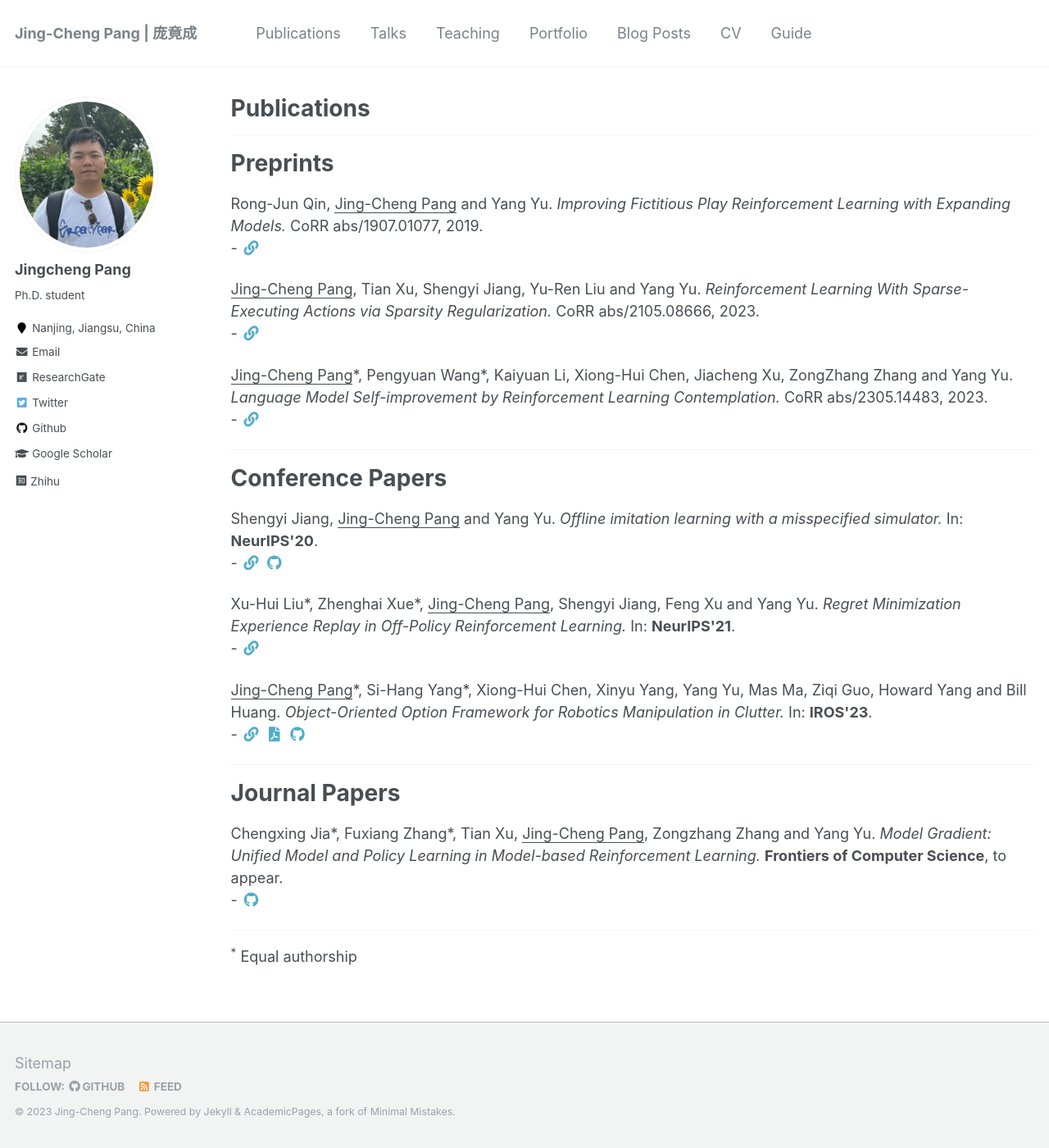
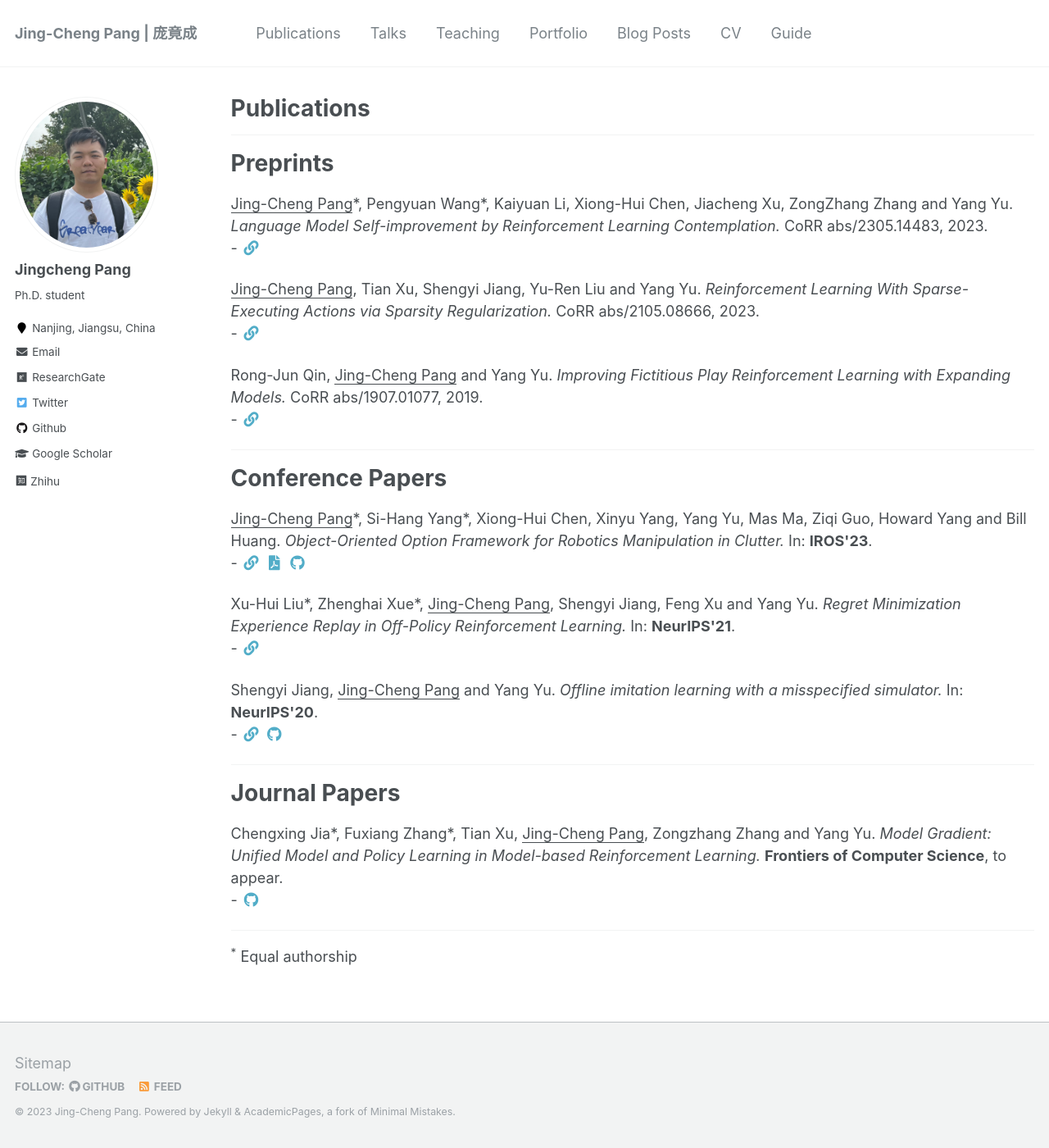
Before and after one commit to jingchengpang/jingchengpang.github.io, a Jekyll site: the page built from _pages/publications.md, in a window 1280 px wide and 1400 px high. Shown: the whole window at 82% size. Built offline with Jekyll 4.4.1, drawn with Linux system fonts in a browser that asks for light colours; a style sheet for code colours, icons or effects is not loaded.

Commit message:
revise pub bugs

```diff
--- a/_pages/publications.md
+++ b/_pages/publications.md
@@ -15,7 +15,7 @@ author_profile: true
 
 ------
 <h1>Preprints</h1>
-{% for post in site.publications %}
+{% for post in site.publications reversed %}
   {% if post.pubtype == 'preprint' %}
       {% include archive-single.html %}
   {% endif %}
@@ -24,7 +24,7 @@ author_profile: true
 ------
 
 <h1>Conference Papers</h1>
-{% for post in site.publications %}
+{% for post in site.publications reversed %}
   {% if post.pubtype == 'conference' %}
       {% include archive-single.html %}
   {% endif %}
@@ -33,7 +33,7 @@ author_profile: true
 ------
 
 <h1>Journal Papers</h1>
-{% for post in site.publications %}
+{% for post in site.publications reversed %}
   {% if post.pubtype == 'journal' %}
       {% include archive-single.html %}
   {% endif %}
```
